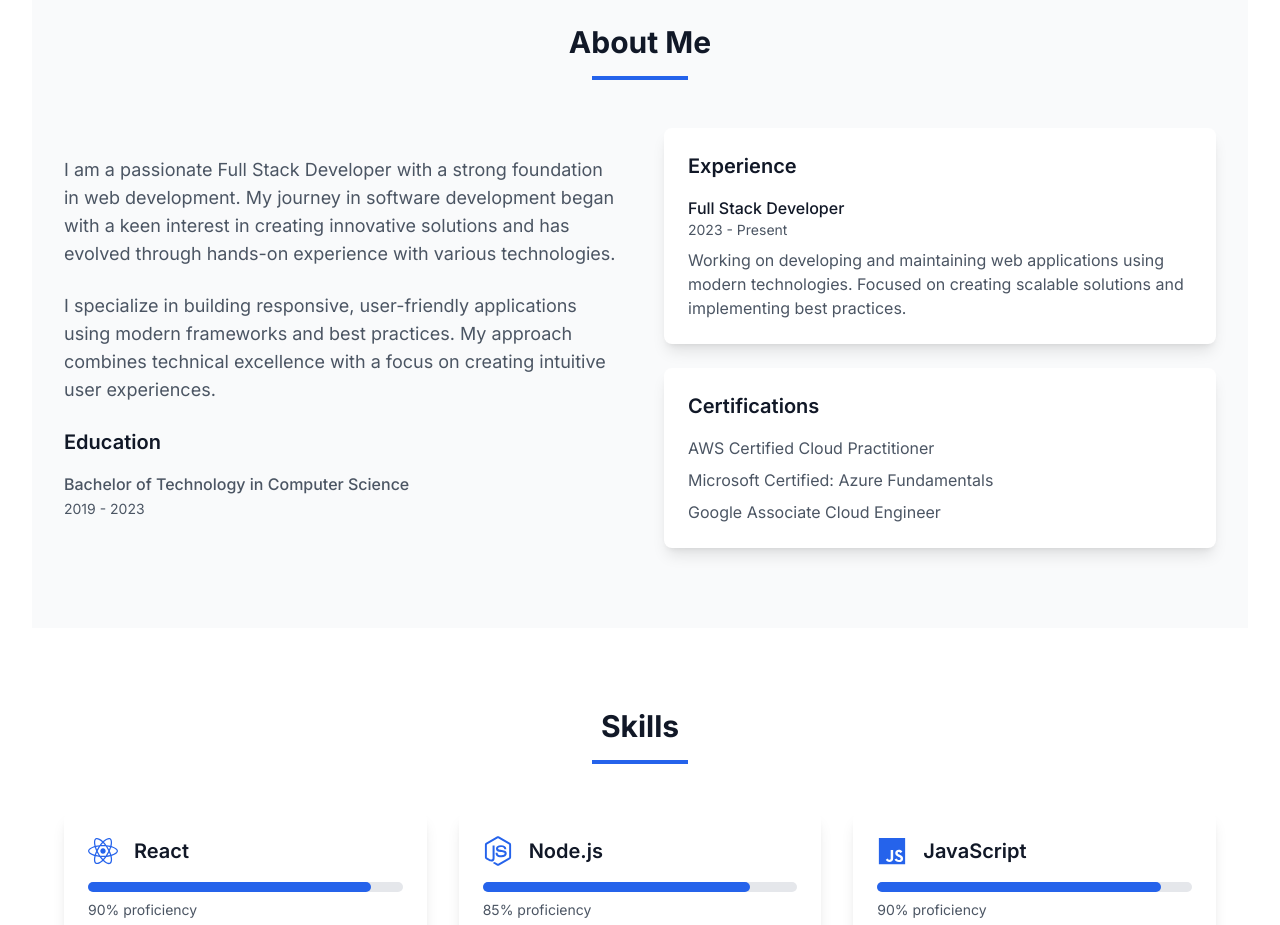
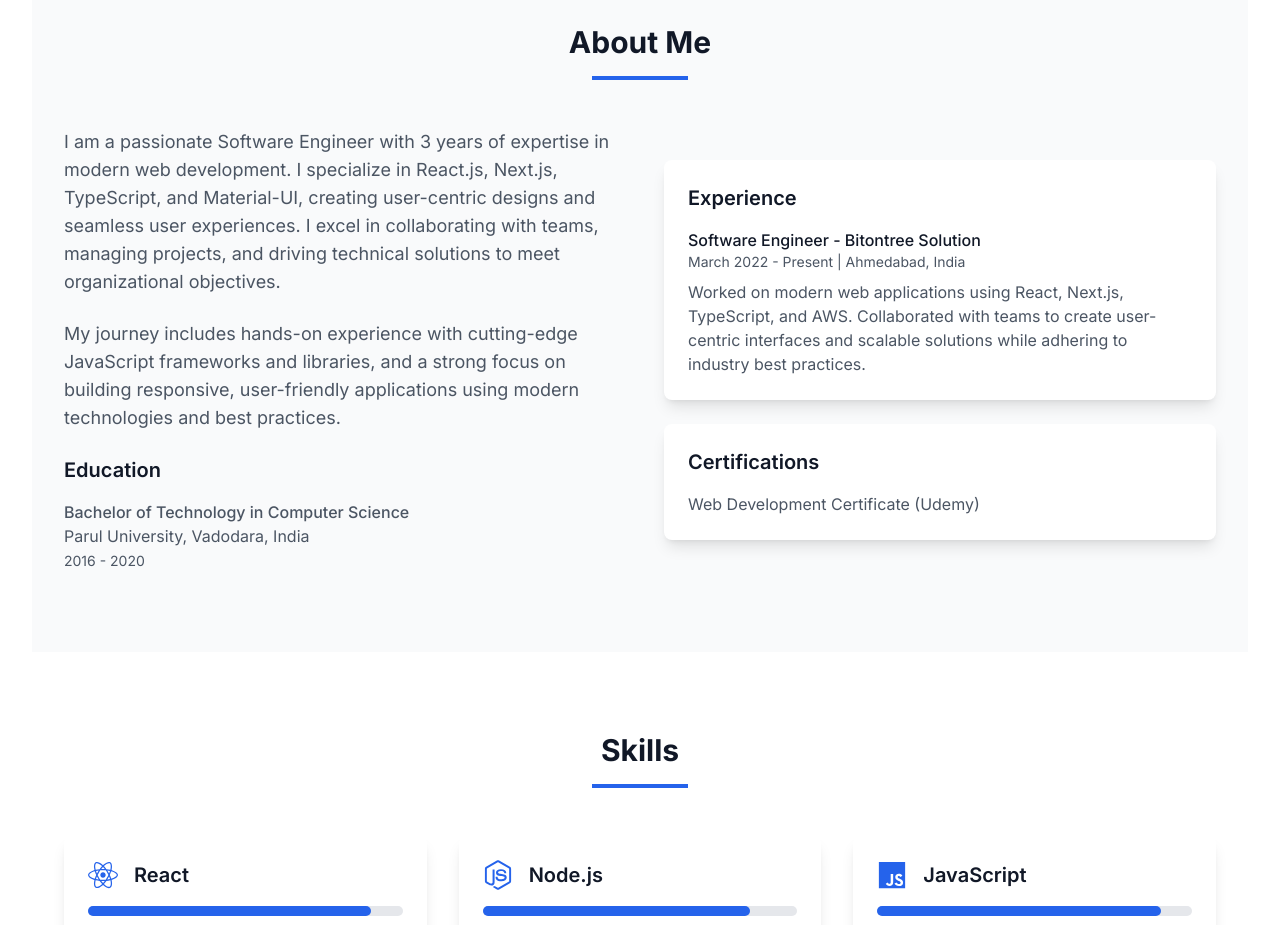
Before and after one commit to Yuvi021/yuvrajsinh, a Next.js app: page / in a window 1280 px wide. Shown: the part 920-1845 px from the top of the page. Built offline with nearby package versions, Linux system fonts and the light colour scheme.

Commit message:
update about me

```diff
--- a/src/components/About.tsx
+++ b/src/components/About.tsx
@@ -30,16 +30,18 @@ const About = () => {
             className="space-y-6"
           >
             <p className="text-lg text-gray-600 dark:text-gray-300">
-              I am a passionate Full Stack Developer with a strong foundation in
-              web development. My journey in software development began with a
-              keen interest in creating innovative solutions and has evolved
-              through hands-on experience with various technologies.
+              I am a passionate Software Engineer with 3 years of expertise in
+              modern web development. I specialize in React.js, Next.js,
+              TypeScript, and Material-UI, creating user-centric designs and
+              seamless user experiences. I excel in collaborating with teams,
+              managing projects, and driving technical solutions to meet
+              organizational objectives.
             </p>
             <p className="text-lg text-gray-600 dark:text-gray-300">
-              I specialize in building responsive, user-friendly applications
-              using modern frameworks and best practices. My approach combines
-              technical excellence with a focus on creating intuitive user
-              experiences.
+              My journey includes hands-on experience with cutting-edge
+              JavaScript frameworks and libraries, and a strong focus on
+              building responsive, user-friendly applications using modern
+              technologies and best practices.
             </p>
             <div className="space-y-4">
               <h3 className="text-xl font-semibold text-gray-900 dark:text-white">
@@ -51,7 +53,9 @@ const About = () => {
                     Bachelor of Technology in Computer Science
                   </span>
                   <br />
-                  <span className="text-sm">2019 - 2023</span>
+                  Parul University, Vadodara, India
+                  <br />
+                  <span className="text-sm">2016 - 2020</span>
                 </p>
               </div>
             </div>
@@ -73,19 +77,22 @@ const About = () => {
               <div className="space-y-4">
                 <div>
                   <h4 className="font-medium text-gray-900 dark:text-white">
-                    Full Stack Developer
+                    Software Engineer - Bitontree Solution
                   </h4>
                   <p className="text-sm text-gray-600 dark:text-gray-300">
-                    2023 - Present
+                    March 2022 - Present | Ahmedabad, India
                   </p>
                   <p className="text-gray-600 dark:text-gray-300 mt-2">
-                    Working on developing and maintaining web applications using
-                    modern technologies. Focused on creating scalable solutions
-                    and implementing best practices.
+                    Worked on modern web applications using React, Next.js,
+                    TypeScript, and AWS. Collaborated with teams to create
+                    user-centric interfaces and scalable solutions while
+                    adhering to industry best practices.
                   </p>
                 </div>
               </div>
             </div>
+
+
 
             {/* Certifications Section */}
             <div className="bg-white dark:bg-gray-700 p-6 rounded-lg shadow-lg">
@@ -94,13 +101,7 @@ const About = () => {
               </h3>
               <ul className="space-y-2">
                 <li className="text-gray-600 dark:text-gray-300">
-                  AWS Certified Cloud Practitioner
-                </li>
-                <li className="text-gray-600 dark:text-gray-300">
-                  Microsoft Certified: Azure Fundamentals
-                </li>
-                <li className="text-gray-600 dark:text-gray-300">
-                  Google Associate Cloud Engineer
+                  Web Development Certificate (Udemy)
                 </li>
               </ul>
             </div>
```
